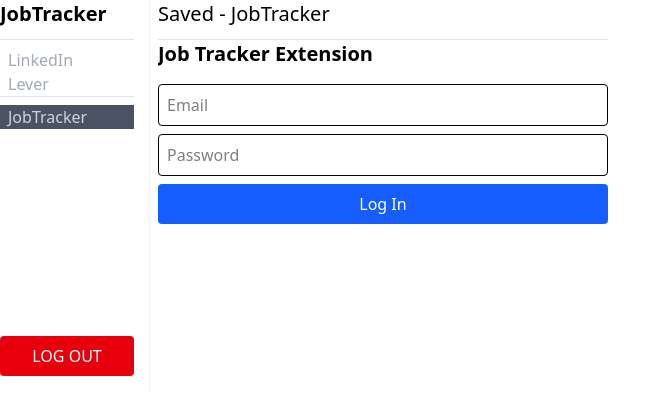
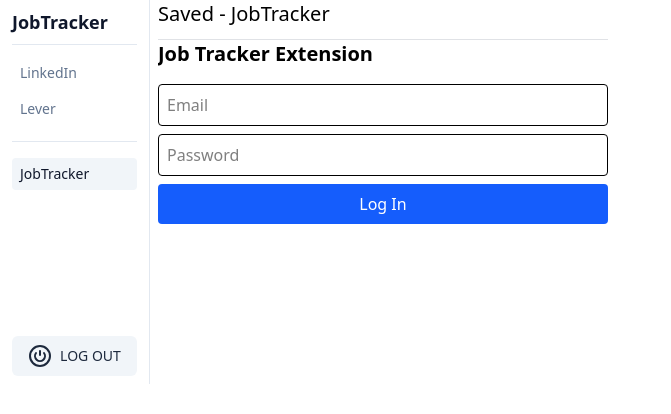
Before and after one commit to alvin-ictn/job-tracker-react-chrome-ext, a React (Vite) app: page / in a window 1280 px wide. Shown: the top 414 px of the page, without its empty margins (0-671 px from the left). Built offline with nearby package versions, Linux system fonts and the light colour scheme.

Commit message:
style (sidebar): adjust style with theme

```diff
--- a/src/features/draft.tsx
+++ b/src/features/draft.tsx
@@ -65,7 +65,6 @@
             transition={{ duration: 0.3, ease: "easeOut" }}
             className="rounded-xl border border-gray-200 dark:border-slate-700 bg-white dark:bg-slate-900 p-4 shadow-md w-full max-w-sm mx-auto"
           >
-            {/* Header */}
             <div className="flex justify-between items-start mb-2">
               <div>
                 <h3 className="text-sm font-semibold text-gray-900 dark:text-white">
@@ -85,7 +84,6 @@
               </a>
             </div>
 
-            {/* Meta Section */}
             <div className="space-y-1 text-xs text-gray-500 dark:text-gray-400">
               <div className="flex items-center gap-1">
                 <MapPin size={14} /> {job.p_job_location}
@@ -95,7 +93,6 @@
               </div>
             </div>
 
-            {/* Tags */}
             <div className="flex justify-between mt-4 text-xs">
               <span className="px-2 py-0.5 rounded-full bg-gray-100 dark:bg-slate-700 text-gray-600 dark:text-gray-300">
                 {job.p_employment_type}
--- a/src/layout/sidebar.tsx
+++ b/src/layout/sidebar.tsx
@@ -1,104 +1,79 @@
 import classNames from "classnames";
 import { usePopupStore } from "../store/use-popup-store";
+import { motion } from "framer-motion";
+import { PowerCircle } from "lucide-react";
 
 export default function Sidebar() {
   const { config, setConfig } = usePopupStore();
 
   return (
-    <nav
-      className="left-0 top-0 h-[calc(100dvh-16px)] w-[150px] sticky flex flex-col justify-between max-h-[384px]
-after:content-[''] after:absolute after:-top-2 after:right-0 after:w-[1px] after:h-[calc(100%+16px)] after:bg-slate-700/5
-    "
+    <motion.nav
+      initial={{ opacity: 0, x: -20 }}
+      animate={{ opacity: 1, x: 0 }}
+      transition={{ duration: 0.4, ease: "easeOut" }}
+      className={classNames(
+        "sticky top-0 left-0 h-[calc(100dvh-16px)] w-[150px] max-h-[384px] flex flex-col justify-between border-r",
+        "border-slate-200 dark:border-slate-700/30 bg-white dark:bg-slate-950 text-sm px-3 py-2"
+      )}
     >
       <div>
-        <div className="border-b border-slate-700/15 mb-2 h-10 mr-4">
-          <h2 className="text-xl font-extrabold">JobTracker</h2>
+        <div className="border-b border-slate-200 dark:border-slate-700/20 pb-2 mb-3">
+          <h2 className="text-lg font-bold text-slate-900 dark:text-white">
+            JobTracker
+          </h2>
         </div>
-        <div className="mr-4">
-          <div className="border-b border-slate-700/15 mb-2">
-            <ul>
-              <li>
+
+        <div className="space-y-4">
+          <ul className="space-y-1 ">
+            {[
+              { id: "linkedin", label: "LinkedIn" },
+              { id: "lever", label: "Lever" },
+            ].map((item) => (
+              <li key={item.id}>
                 <button
+                  onClick={() =>
+                    setConfig({ menu: item.id, title: `Draft - ${item.label}` })
+                  }
                   className={classNames(
-                    "cursor-pointer",
-                    config.menu === "linkedin"
-                      ? "bg-slate-800/80 text-slate-100/80 hover:text-slate-300/80"
-                      : "text-slate-600/50 hover:text-slate-900",
-                    "w-full text-left"
+                    "w-full text-left rounded px-2 py-1.5 transition-colors",
+                    config.menu === item.id
+                      ? "bg-slate-100 dark:bg-slate-800 text-slate-900 dark:text-white"
+                      : "text-slate-500 dark:text-slate-400 hover:bg-slate-100/70 dark:hover:bg-slate-800/70"
                   )}
-                  onClick={() =>
-                    setConfig({
-                      menu: "linkedin",
-                      title: "Draft - LinkedIn",
-                    })
-                  }
                 >
-                  <span
-                    className={classNames(" py-1 px-2 text-base font-medium")}
-                  >
-                    LinkedIn
-                  </span>
+                  {item.label}
                 </button>
               </li>
-              <li>
-                <button
-                  className={classNames(
-                    "cursor-pointer",
-                    config.menu === "lever"
-                      ? "bg-slate-800/80 text-slate-100/80 hover:text-slate-300/80"
-                      : "text-slate-600/50 hover:text-slate-900",
-                    "w-full text-left"
-                  )}
-                  onClick={() =>
-                    setConfig({
-                      menu: "lever",
-                      title: "Draft - Lever",
-                    })
-                  }
-                >
-                  <span
-                    className={classNames(" py-1 px-2 text-base font-medium")}
-                  >
-                    Lever
-                  </span>
-                </button>
-              </li>
-            </ul>
-          </div>
-          <div>
-            <ul>
-              <li>
-                <button
-                  className={classNames(
-                    "cursor-pointer",
-                    config.menu === "jobtracker"
-                      ? "bg-slate-800/80 text-slate-100/80 hover:text-slate-300/80"
-                      : "text-slate-600/50 hover:text-slate-900",
-                    "w-full text-left"
-                  )}
-                  onClick={() =>
-                    setConfig({
-                      menu: "jobtracker",
-                      title: "Saved - JobTracker",
-                    })
-                  }
-                >
-                  <span
-                    className={classNames("py-1 px-2 text-base font-medium")}
-                  >
-                    JobTracker
-                  </span>
-                </button>
-              </li>
-            </ul>
-          </div>
+            ))}
+          </ul>
+          <div className="border-b border-slate-200 dark:border-slate-700/20" />
+
+          <ul className="space-y-1 ">
+            <li>
+              <button
+                onClick={() =>
+                  setConfig({ menu: "jobtracker", title: "Saved - JobTracker" })
+                }
+                className={classNames(
+                  "w-full text-left rounded px-2 py-1.5 transition-colors",
+                  config.menu === "jobtracker"
+                    ? "bg-slate-100 dark:bg-slate-800 text-slate-900 dark:text-white"
+                    : "text-slate-500 dark:text-slate-400 hover:bg-slate-100/70 dark:hover:bg-slate-800/70"
+                )}
+              >
+                JobTracker
+              </button>
+            </li>
+          </ul>
         </div>
       </div>
-      <div className="mr-4">
-        <button className="w-full bg-red-600 text-white rounded p-2 hover:bg-red-700 cursor-pointer mb-2 px-2">
-          LOG OUT
+
+      <div>
+        <button className="flex gap-2 items-center justify-center cursor-pointer w-full rounded-md py-2 text-sm font-medium bg-slate-100 hover:bg-slate-200 text-slate-800 dark:bg-slate-800 dark:hover:bg-slate-700 dark:text-white transition-colors">
+          <PowerCircle />
+          <span>LOG OUT</span>
         </button>
       </div>
-    </nav>
+    </motion.nav>
   );
 }
```
